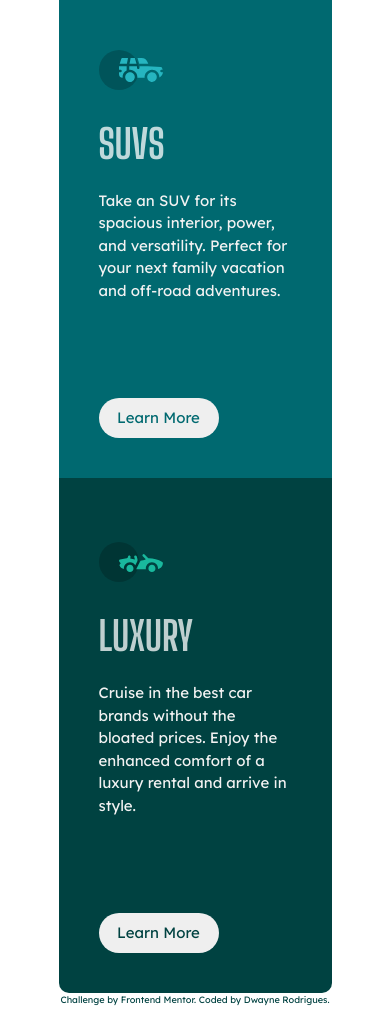
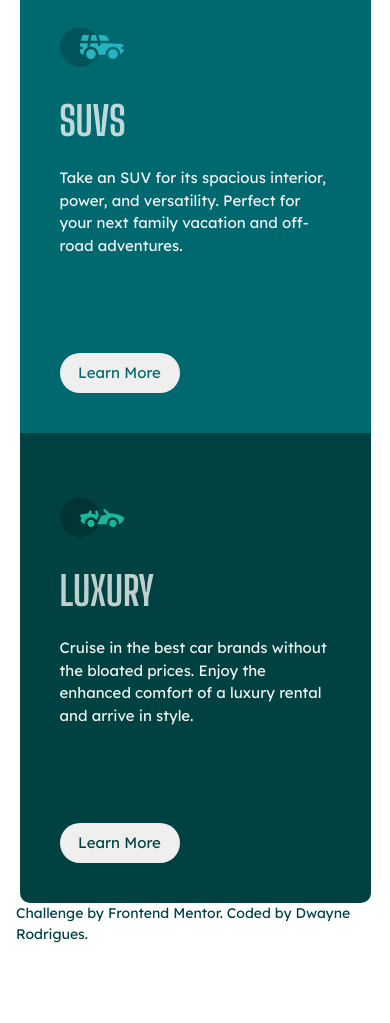
Before and after one commit to drod109/3-column-preview-card, a plain HTML site: page index.html in a window 390 px wide. Shown: the part 523-1546 px from the top of the page. After the commit the page ends 1484 px from the top, so only its background shows below. Drawn offline with Linux system fonts and the light colour scheme.

Commit message:
Updated media query

```diff
--- a/assets/css/styles.css
+++ b/assets/css/styles.css
@@ -122,7 +122,7 @@ body {
 }
 .author {
     color: var(--very-dark-cyan);
-    font-size: 0.575rem;
+    font-size: 0.875rem;
 }
 .author a {
     text-decoration: none;
@@ -132,10 +132,10 @@ body {
     color: var(--bright-orange);
     transition: color 0.2s ease-in-out;
 }
-@media screen and (max-width: 430px) {
+@media screen and (max-width: 26.875rem) {
     .card {
         flex-direction: column;
-        max-width: 70vw;
+        max-width: 90vw;
     }
     .col1 {
         border-top-left-radius: var(--br-10);
```
